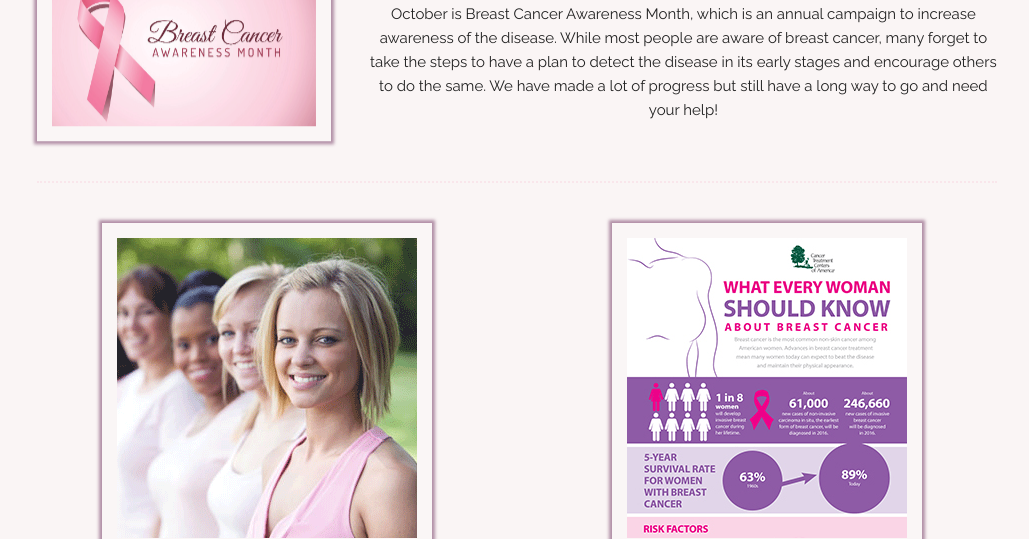
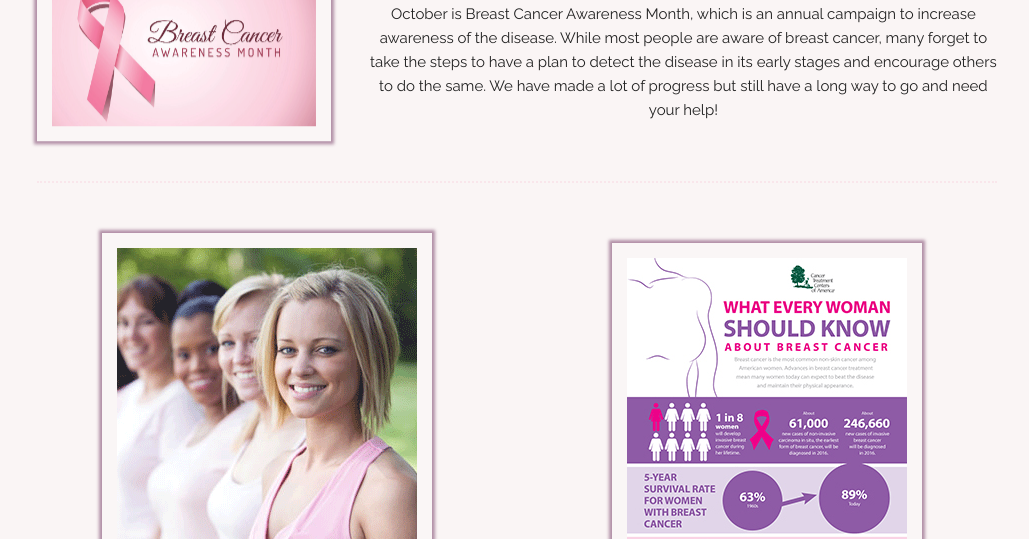
Before and after one commit to TimothyBennett1/noServerProject, a plain HTML site: page index.html in a window 1280 px wide. Shown: the part 261-800 px from the top of the page, without its empty margins (123-1152 px from the left). Drawn offline with nearby package versions, Linux system fonts and the light colour scheme; some packages are replaced by stand-ins of ours.

Commit message:
fixed photo in live veiw

```diff
--- a/css/style.css
+++ b/css/style.css
@@ -155,3 +155,7 @@ footer a {
   padding-left: 120px;
   padding-bottom: 20px
 }
+
+.image.fix {
+  margin-top: 20px;
+}
--- a/js/views/home/home-tmpl.html
+++ b/js/views/home/home-tmpl.html
@@ -22,7 +22,7 @@
         </article>
 
         <article class="six columns">
-            <img src="./images/BCI.png" alt=""/>
+            <img class="image fix" src="./images/BCI.png" alt=""/>
             <h5>Are you at risk?</h5>
             <button ui-sref="info" type="button" name="info">INFO</button>
             <p>Find out everything you need to know about breast cancer.</p>
```
